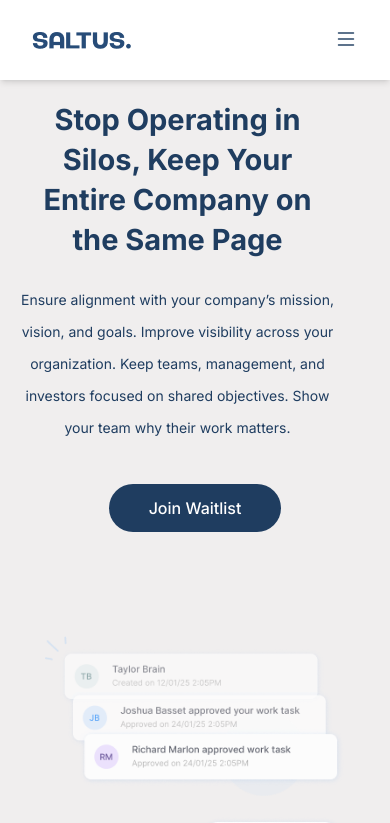
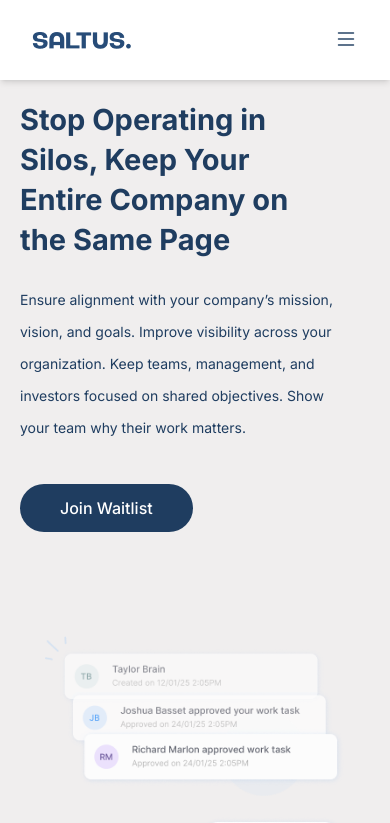
Before and after one commit to GideonJulian/Saltus, a React (Vite) app in the folder saltus/: page / in a window 390 px wide. Shown: the top 823 px of the page. Built offline with nearby package versions, Linux system fonts and the light colour scheme.

Commit message:
hero fix

```diff
--- a/saltus/src/Components/Hero.jsx
+++ b/saltus/src/Components/Hero.jsx
@@ -4,7 +4,7 @@ import HeroImg from "./HeroImg";
 const Hero = () => {
   return (
     <div className="bg-[#f0eeee] min-h-[100vh] flex md:p-16 px-5 pt-20 md:flex-row flex-col w-full max-w-[100%] items-center justify-center">
-    <div className="md:mt-48 mt-5 text-center md:text-left">
+    <div className="md:mt-48 mt-5  md:text-left">
       <h1 className="font-[700] md:text-5xl text-[29px] text-[#1F3D60] md:w-[650px] max-w-[90%] leading-snug">
         Stop Operating in Silos, Keep Your Entire Company on the Same Page
       </h1>
```
